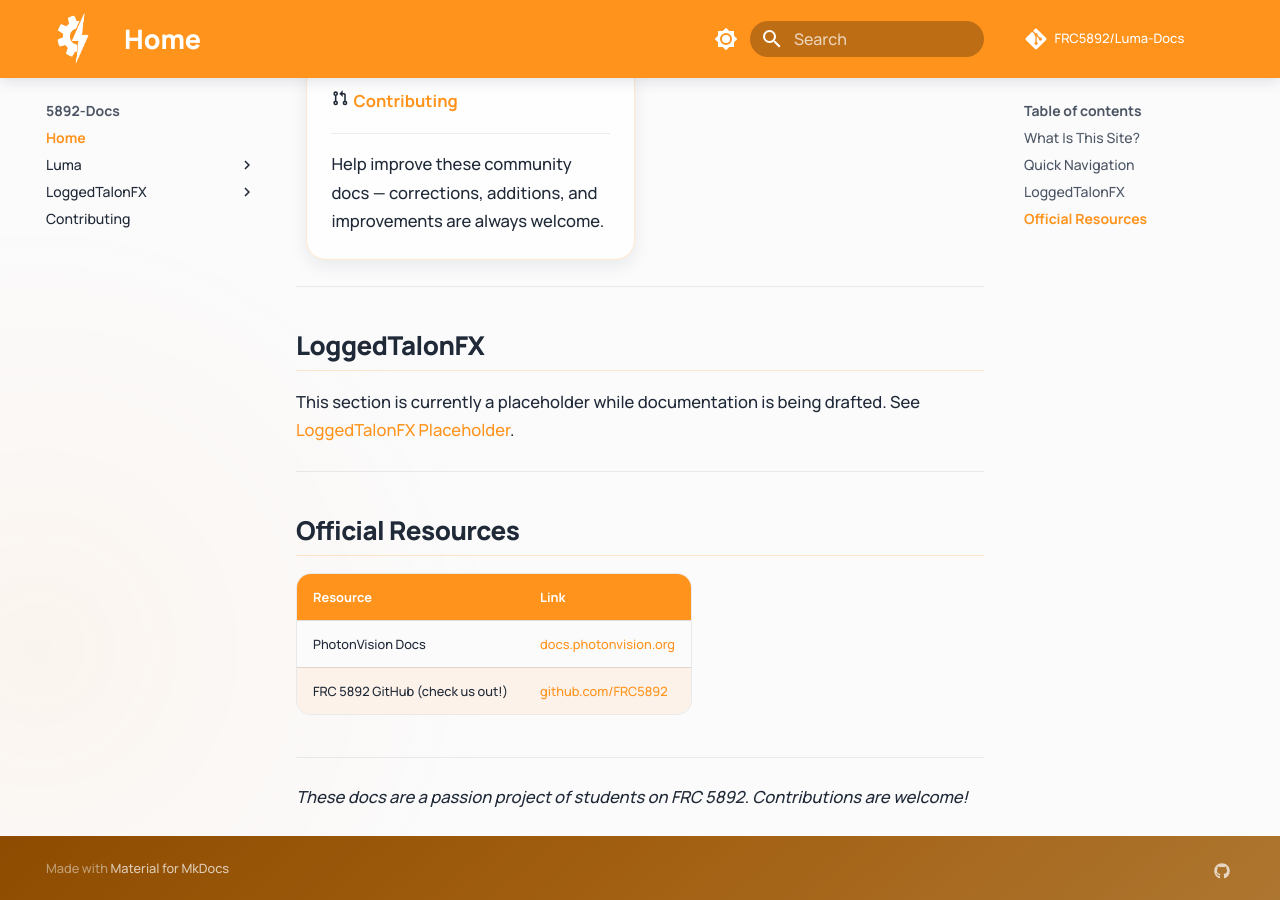
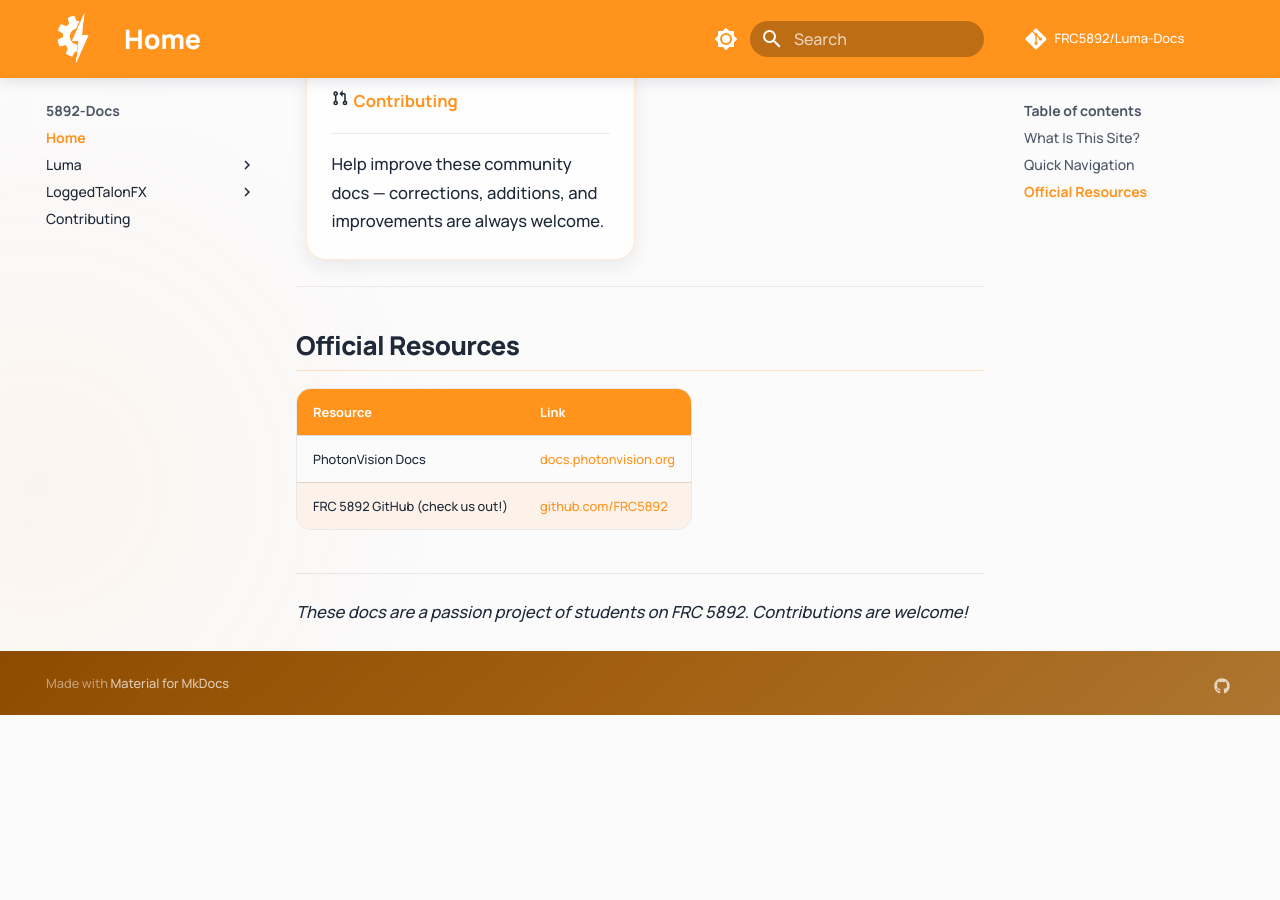
Before and after one commit to FRC5892/Luma-Docs, an MkDocs documentation site: the page built from docs/index.md, in a window 1280 px wide and 900 px high, scrolled down 793 px. Built offline with MkDocs 1.6.1 and Material for MkDocs 9.7.7, drawn with Linux system fonts in a browser that asks for light colours; comment, search, counter and statistics services are not loaded; after the commit the page ends 1508 px from its top, so only the background shows below that.

Commit message:
Remove LoggedTalonFX placeholder section from index.md

```diff
--- a/docs/index.md
+++ b/docs/index.md
@@ -38,13 +38,6 @@ This guide was made out of a love of efficient and accurate documentation, and a
 
 ---
 
-## LoggedTalonFX
-
-This section is currently a placeholder while documentation is being drafted.
-See [LoggedTalonFX Placeholder](loggedtalonfx/placeholder.md).
-
----
-
 ## Official Resources
 
 | Resource | Link |
```
